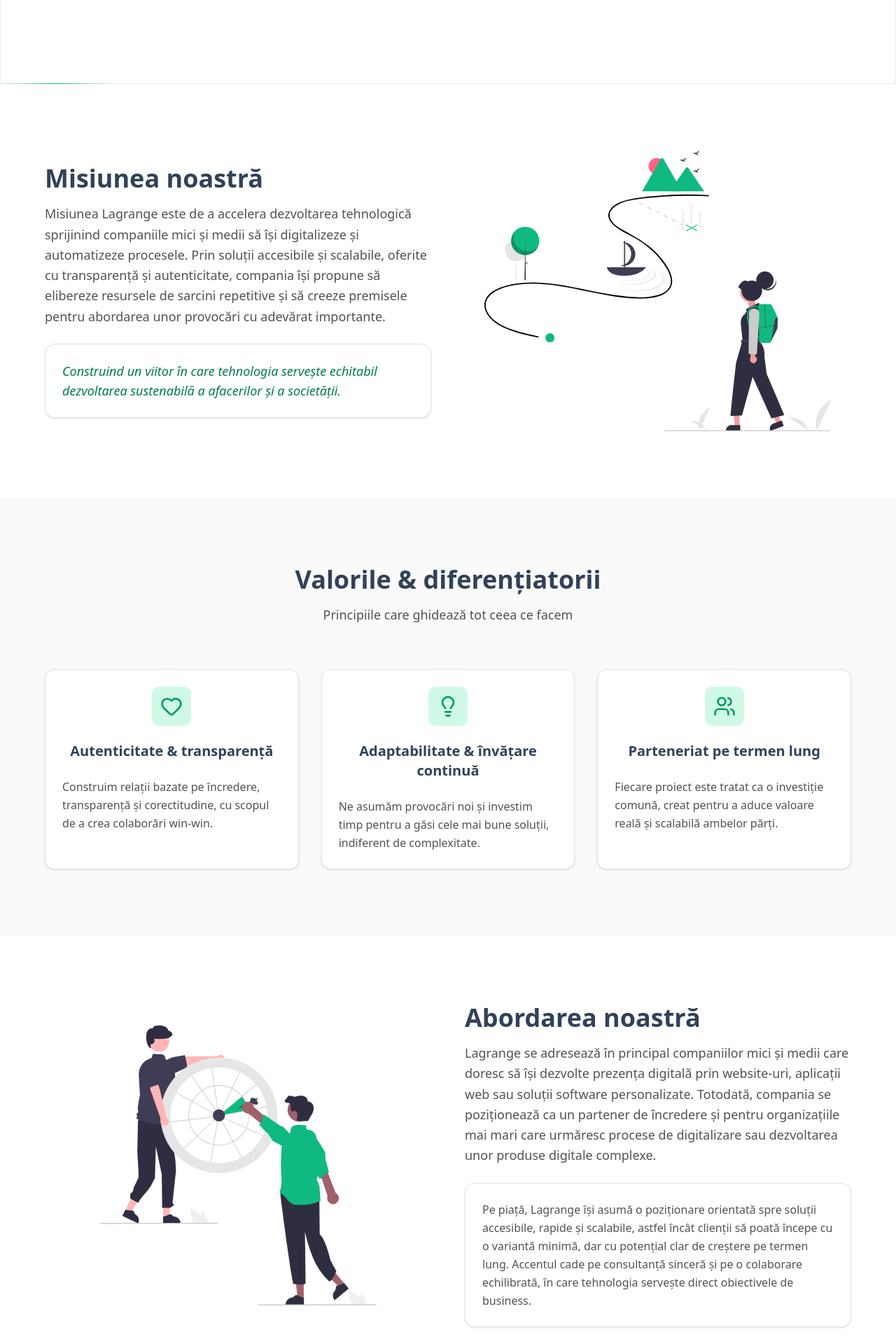
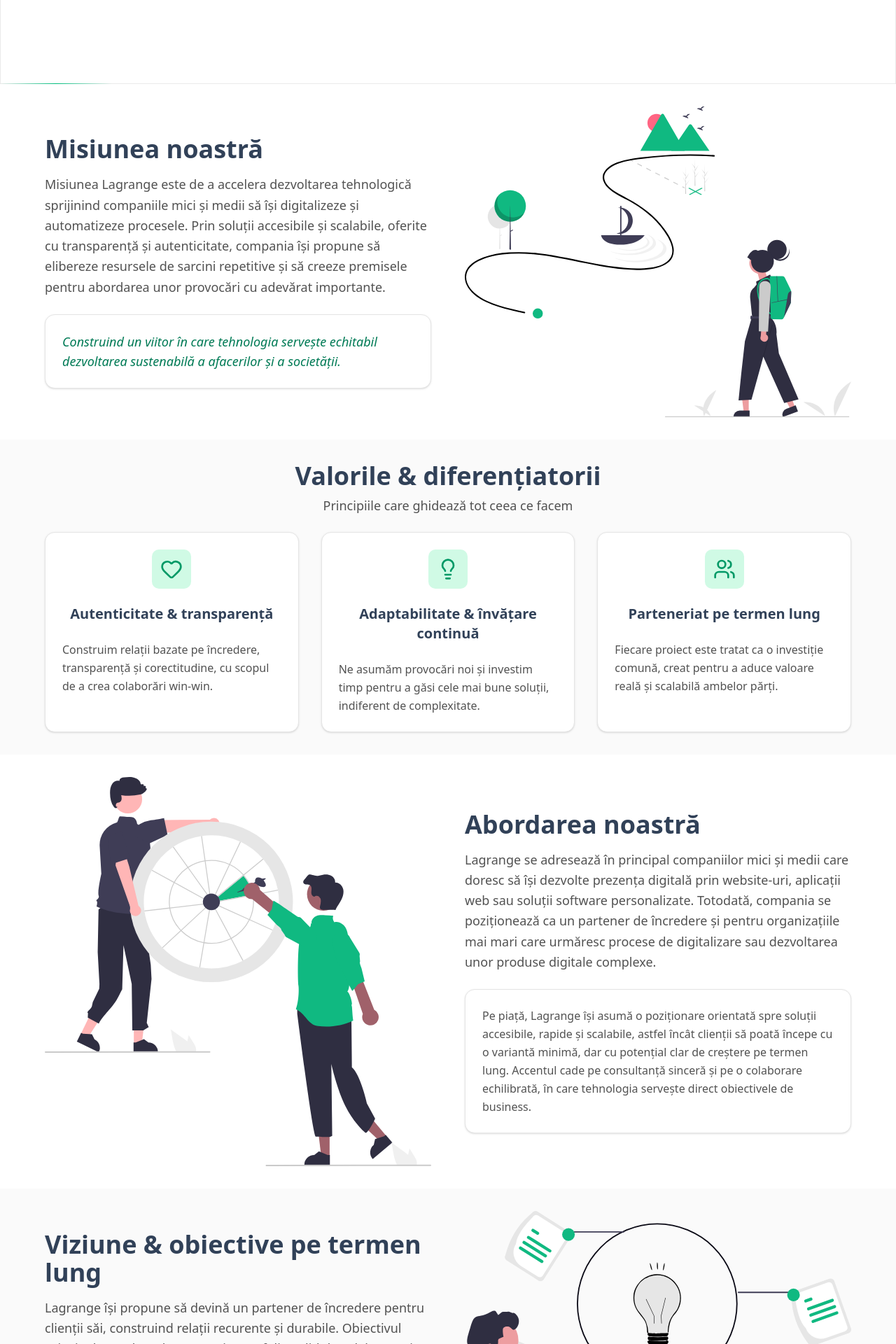
Before and after one commit to mariuscozma11/website-lagrange-v2, a Next.js app: page /ro/about in a window 1280 px wide. Shown: the part 760-2680 px from the top of the page at 70% size. Built offline with nearby package versions, Linux system fonts and the light colour scheme.

Commit message:
Removed mobile paddings

```diff
--- a/src/app/[lang]/about/about-content.tsx
+++ b/src/app/[lang]/about/about-content.tsx
@@ -174,14 +174,14 @@
   return (
     <div className="min-h-screen bg-white dark:bg-neutral-950">
       {/* Mission Section */}
-      <section className="py-24 px-6">
+      <section className="py-8 px-6">
         <div className="max-w-6xl mx-auto">
           <motion.div
             initial={{ opacity: 0, x: -50 }}
             whileInView={{ opacity: 1, x: 0 }}
             viewport={{ once: true, margin: "-50px" }}
             transition={{ duration: 0.6 }}
-            className="flex flex-col lg:flex-row items-center gap-12"
+            className="flex flex-col lg:flex-row items-center gap-8 lg:gap-12"
           >
             {/* Content */}
             <div className="flex-1 space-y-6">
@@ -204,30 +204,29 @@
             </div>
             {/* Illustration */}
             <div className="flex-1">
-              <div className="flex items-center justify-center h-96 lg:h-[400px] relative">
               <Image
                 src="/misiune.svg"
                 alt={currentContent.mission.title}
-                  fill
-                  className="object-contain"
+                width={400}
+                height={300}
+                className="w-full h-auto"
               />
-              </div>
             </div>
           </motion.div>
         </div>
       </section>
 
       {/* Values Section */}
-      <section className="py-24 px-6 bg-neutral-50 dark:bg-neutral-900/50">
+      <section className="py-8 px-6 bg-neutral-50 dark:bg-neutral-900/50">
         <div className="max-w-6xl mx-auto">
           <motion.div
             initial={{ opacity: 0, y: 20 }}
             whileInView={{ opacity: 1, y: 0 }}
             viewport={{ once: true, margin: "-50px" }}
             transition={{ duration: 0.6 }}
-            className="text-center mb-16"
+            className="text-center mb-6"
           >
-            <h2 className="text-3xl md:text-4xl font-bold text-slate-700 dark:text-slate-300 mb-4">
+            <h2 className="text-3xl md:text-4xl font-bold text-slate-700 dark:text-slate-300 mb-2">
               {currentContent.values.title}
             </h2>
             <p className="text-lg text-neutral-600 dark:text-neutral-400 max-w-2xl mx-auto">
@@ -269,14 +268,14 @@
       </section>
 
       {/* Positioning Section */}
-      <section className="py-24 px-6">
+      <section className="py-8 px-6">
         <div className="max-w-6xl mx-auto">
           <motion.div
             initial={{ opacity: 0, x: 50 }}
             whileInView={{ opacity: 1, x: 0 }}
             viewport={{ once: true, margin: "-50px" }}
             transition={{ duration: 0.6 }}
-            className="flex flex-col lg:flex-row-reverse items-center gap-12"
+            className="flex flex-col lg:flex-row-reverse items-center gap-8 lg:gap-12"
           >
             {/* Content */}
             <div className="flex-1 space-y-6">
@@ -301,28 +300,27 @@
             </div>
             {/* Illustration */}
             <div className="flex-1">
-              <div className="flex items-center justify-center h-96 lg:h-[400px] relative">
               <Image
                 src="/abordare.svg"
                 alt={currentContent.positioning.title}
-                  fill
-                  className="object-contain"
+                width={400}
+                height={300}
+                className="w-full h-auto"
               />
-              </div>
             </div>
           </motion.div>
         </div>
       </section>
 
       {/* Vision Section */}
-      <section className="py-24 px-6 bg-neutral-50 dark:bg-neutral-900/50">
+      <section className="py-8 px-6 bg-neutral-50 dark:bg-neutral-900/50">
         <div className="max-w-6xl mx-auto">
           <motion.div
             initial={{ opacity: 0, x: -50 }}
             whileInView={{ opacity: 1, x: 0 }}
             viewport={{ once: true, margin: "-50px" }}
             transition={{ duration: 0.6 }}
-            className="flex flex-col lg:flex-row items-center gap-12"
+            className="flex flex-col lg:flex-row items-center gap-8 lg:gap-12"
           >
             {/* Content */}
             <div className="flex-1 space-y-6">
@@ -364,30 +362,29 @@
             </div>
             {/* Illustration */}
             <div className="flex-1">
-              <div className="flex items-center justify-center h-96 lg:h-[400px] relative">
               <Image
                 src="/obiective.svg"
                 alt={currentContent.vision.title}
-                  fill
-                  className="object-contain"
+                width={400}
+                height={300}
+                className="w-full h-auto"
               />
-              </div>
             </div>
           </motion.div>
         </div>
       </section>
 
       {/* Team Section */}
-      <section className="py-24 px-6">
+      <section className="py-8 px-6">
         <div className="max-w-6xl mx-auto">
           <motion.div
             initial={{ opacity: 0, y: 20 }}
             whileInView={{ opacity: 1, y: 0 }}
             viewport={{ once: true, margin: "-50px" }}
             transition={{ duration: 0.6 }}
-            className="text-center mb-16"
+            className="text-center mb-6"
           >
-            <h2 className="text-3xl md:text-4xl font-bold text-slate-700 dark:text-slate-300 mb-4">
+            <h2 className="text-3xl md:text-4xl font-bold text-slate-700 dark:text-slate-300 mb-2">
               {currentContent.team.title}
             </h2>
             <p className="text-lg text-neutral-600 dark:text-neutral-400 max-w-2xl mx-auto">
@@ -436,7 +433,7 @@
       </section>
 
       {/* CTA Section */}
-      <section className="py-24 px-6 bg-neutral-50 dark:bg-neutral-900/50">
+      <section className="py-8 px-6 bg-neutral-50 dark:bg-neutral-900/50">
         <div className="max-w-5xl mx-auto">
           <motion.div
             initial={{ opacity: 0, y: 20 }}
@@ -445,8 +442,8 @@
             transition={{ duration: 0.6 }}
             className="text-center"
           >
-            <div className="mb-12">
-              <h2 className="text-3xl md:text-5xl font-bold text-slate-700 dark:text-slate-300 mb-6">
+            <div className="mb-6">
+              <h2 className="text-3xl md:text-5xl font-bold text-slate-700 dark:text-slate-300 mb-3">
                 {currentContent.cta.title}
               </h2>
               <p className="text-xl text-neutral-600 dark:text-neutral-400 max-w-3xl mx-auto">
@@ -454,7 +451,7 @@
               </p>
             </div>
 
-            <div className="grid gap-8 md:gap-6 md:grid-cols-2 mb-12">
+            <div className="grid gap-6 md:grid-cols-2 mb-6">
               {/* Primary CTA Card */}
               <motion.div
                 initial={{ opacity: 0, x: -20 }}
--- a/src/app/[lang]/services/services-content.tsx
+++ b/src/app/[lang]/services/services-content.tsx
@@ -27,20 +27,17 @@
 const ServiceIllustration = ({ service }: { service: Service }) => {
   const IconComponent = service.icon;
 
-  return (
-    <div className="flex items-center justify-center h-96 lg:h-[500px] relative">
-      {service.illustration ? (
-        // Use custom SVG illustration if provided
-        <Image
-          src={service.illustration}
-          alt={service.title}
-          fill
-          className="object-contain"
-        />
-      ) : (
-        // Use icon component as fallback
-        <IconComponent className="w-32 h-32 text-emerald-600 dark:text-emerald-400" />
-      )}
+  return service.illustration ? (
+    <Image
+      src={service.illustration}
+      alt={service.title}
+      width={400}
+      height={300}
+      className="w-full h-auto"
+    />
+  ) : (
+    <div className="flex items-center justify-center py-8">
+      <IconComponent className="w-24 h-24 text-emerald-600 dark:text-emerald-400" />
     </div>
   );
 };
@@ -202,12 +199,10 @@
   const currentContent = servicesContent[currentLang] || servicesContent.ro;
 
   return (
-    <section className="py-20">
+    <section className="py-8">
       <div className="container mx-auto px-6 max-w-7xl">
-
-
         {/* Services with alternating layout */}
-        <div className="space-y-24">
+        <div className="space-y-8">
           {currentContent.services.map((service, index) => {
             const isEven = index % 2 === 0;
             const IconComponent = service.icon;
@@ -225,7 +220,7 @@
                   }}
                   viewport={{ once: true, margin: "-50px" }}
                   transition={{ duration: 0.6, delay: index * 0.1 }}
-                  className={`flex flex-col lg:flex-row items-center gap-12 ${
+                  className={`flex flex-col lg:flex-row items-center gap-8 lg:gap-12 ${
                     isEven ? 'lg:flex-row' : 'lg:flex-row-reverse'
                   }`}
                 >
@@ -288,7 +283,7 @@
           whileInView={{ opacity: 1, y: 0 }}
           viewport={{ once: true }}
           transition={{ duration: 0.6 }}
-          className="mt-20 text-center"
+          className="mt-8 text-center"
         >
           <Card className="bg-gradient-to-r from-emerald-600 to-emerald-700 text-white border-0">
             <CardContent className="py-12">
```
Lines whose indentation alone changed are shown as unchanged.
